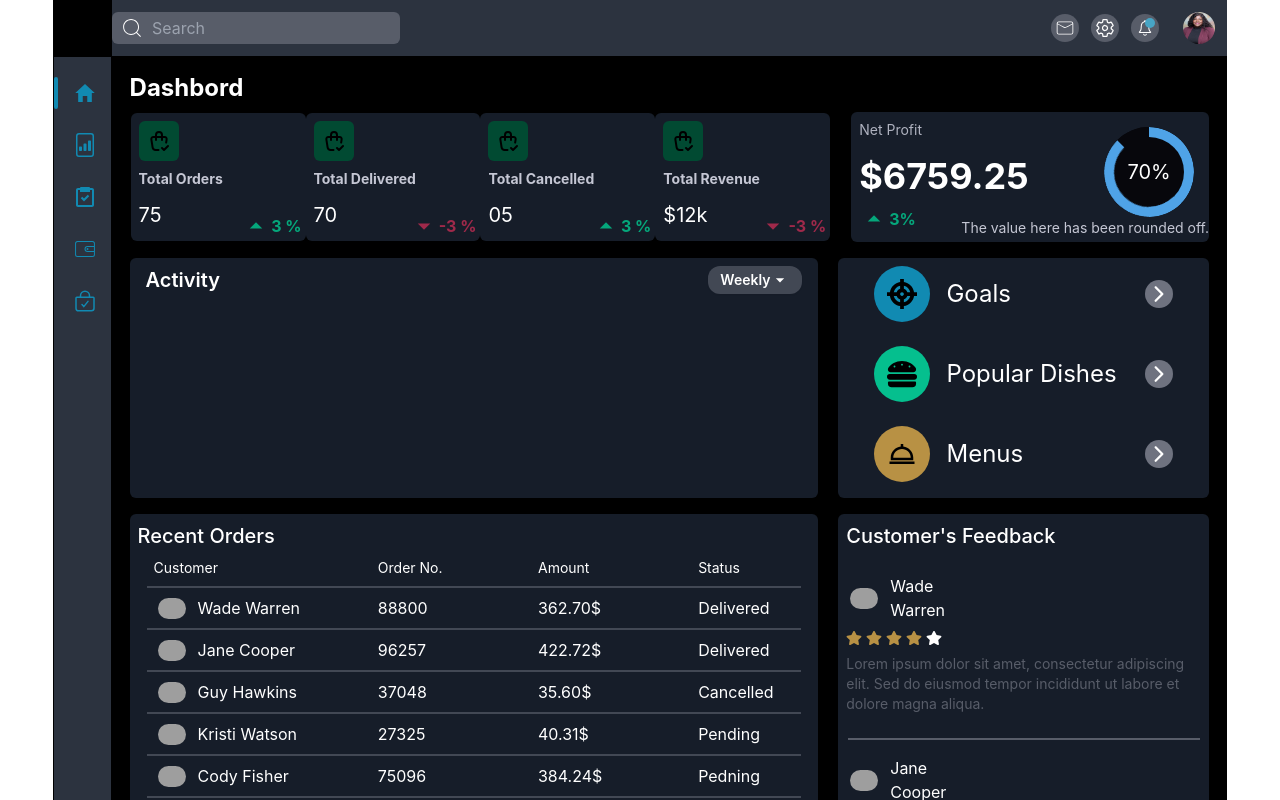
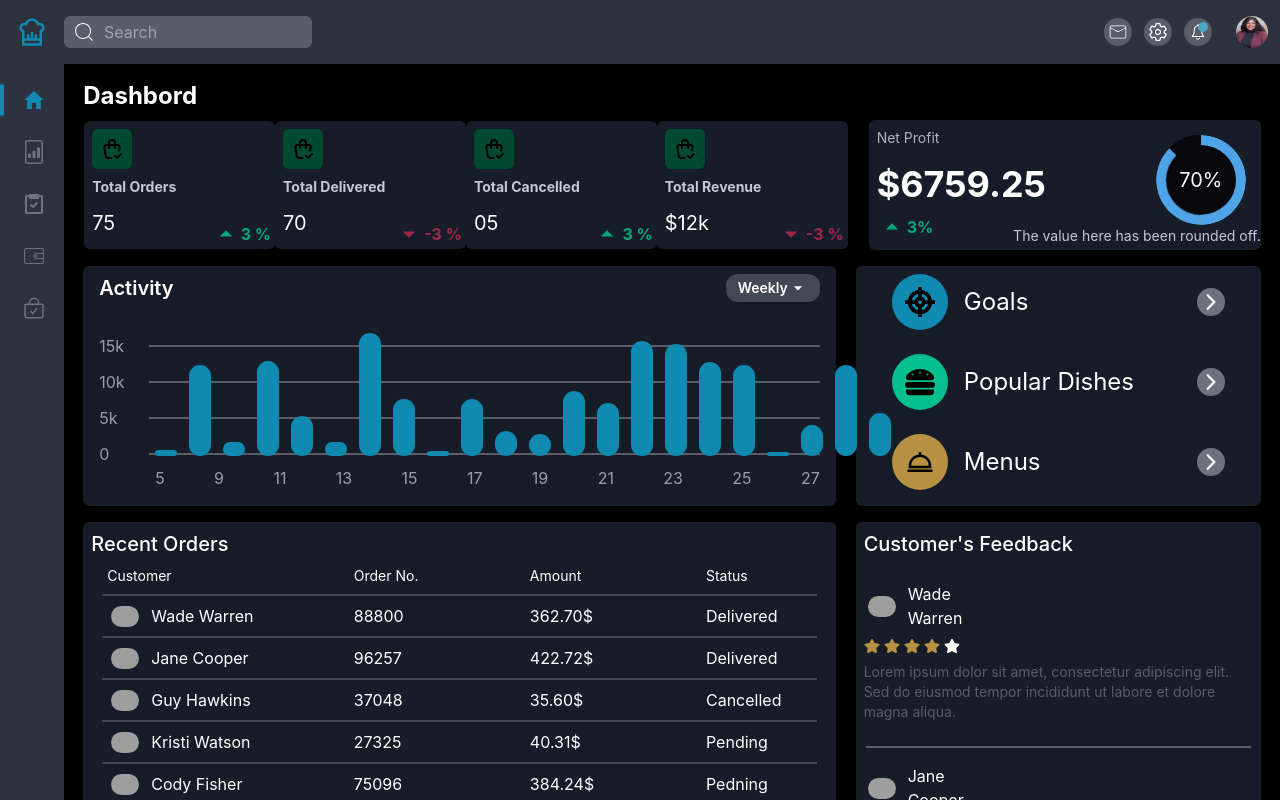
Before and after one commit to devsuthar777/FitPeo-DashBoard, a React (Create React App) app: page / in a window 1280 px wide. Shown: the top 800 px of the page. Built offline with nearby package versions, Linux system fonts and the light colour scheme; grey boxes are pictures that could not be loaded.

Commit message:
Monitor size development done

```diff
--- a/src/App.js
+++ b/src/App.js
@@ -6,7 +6,7 @@ import NavBar from './components/NavBar';
 import './App.css';
 function App() {
   return (
-    <div className='bg-black  h-full w-11/12 mx-auto'>
+    <div className='bg-black  h-full  mx-auto overflow-hidden'>
       <nav className='w-full'>
       <NavBar/>
       </nav>
--- a/src/components/NavBar.jsx
+++ b/src/components/NavBar.jsx
@@ -3,16 +3,17 @@ import { CiSearch } from "react-icons/ci";
 import { CiMail } from "react-icons/ci";
 import { IoSettingsOutline } from "react-icons/io5";
 import { IoIosNotificationsOutline } from "react-icons/io";
+import { GrRestaurant } from "react-icons/gr";
 import profileDp from '../assests/jpgs/profileDp.jpg'
 
 const NavBar = () => {
   return (
-    <div className='w-full flex h-14'>
-        <div className='w-[5%] h-full '><img ></img></div>
+    <div className='w-full flex h-16'>
+        <div className='w-[5%] h-full bg-richblack-700 flex items-center justify-center s'><GrRestaurant className='text-blue-200 text-3xl   '/></div>
         <div className='w-[95%] flex bg-richblack-700 items-center justify-between'>
             <div className='flex bg-richblack-500 h-8 items-center my-auto rounded-md gap-2'>
                 <CiSearch className='text-white my-2  text-2xl ml-2'/>
-                <input className='bg-transparent py-2 outline-none text-richblack-200' placeholder='Search'></input>
+                <input className='bg-transparent py-3 outline-none text-richblack-200 w-52' placeholder='Search'></input>
             </div>
             <div className='flex items-center gap-6 mr-3'>
             <ul className='flex gap-3 ' >
--- a/src/components/SideBar.jsx
+++ b/src/components/SideBar.jsx
@@ -6,13 +6,13 @@ import { CiWallet } from "react-icons/ci";
 import { IoBagCheckOutline } from "react-icons/io5";
 const SideBar = () => {
   return (
-    <div className='w-[5%] border bg-richblack-700 min-h-screen'>
+    <div className='w-[5%]  bg-richblack-700 min-h-screen'>
     <ul className='w-full flex flex-col gap-5 my-5 h-full '>
      <li className='w-full flex h-8  items-center hover:cursor-pointer'><div className='bg-blue-200 h-full w-1 rounded-md'></div><IoMdHome  className='text-blue-200 text-2xl mx-auto'/></li>
-     <li className='w-full flex h-8  items-center hover:cursor-pointer'><div className='bg-transparent h-full w-1'></div><BsFileBarGraph  className='text-blue-200 text-2xl mx-auto'/></li>
-     <li className='w-full flex h-8  items-center hover:cursor-pointer'><div className='bg-transparent h-full w-1'></div><BiTask  className='text-blue-200 text-2xl mx-auto'/></li>
-     <li className='w-full flex h-8  items-center hover:cursor-pointer'><div className='bg-transparent h-full w-1'></div><CiWallet  className='text-blue-200 text-2xl mx-auto'/></li>
-     <li className='w-full flex h-8  items-center hover:cursor-pointer'><div className='bg-transparent h-full w-1'></div><IoBagCheckOutline  className='text-blue-200 text-2xl mx-auto'/></li>
+     <li className='w-full flex h-8  items-center hover:cursor-pointer'><div className='bg-transparent h-full w-1'></div><BsFileBarGraph  className='text-richblack-400 text-2xl mx-auto'/></li>
+     <li className='w-full flex h-8  items-center hover:cursor-pointer'><div className='bg-transparent h-full w-1'></div><BiTask  className='text-richblack-400 text-2xl mx-auto'/></li>
+     <li className='w-full flex h-8  items-center hover:cursor-pointer'><div className='bg-transparent h-full w-1'></div><CiWallet  className='text-richblack-400 text-2xl mx-auto'/></li>
+     <li className='w-full flex h-8  items-center hover:cursor-pointer'><div className='bg-transparent h-full w-1'></div><IoBagCheckOutline  className='text-richblack-400 text-2xl mx-auto'/></li>
     </ul>
     </div>
   )
--- a/src/components/dashBoardComponents/ActivityGraph.jsx
+++ b/src/components/dashBoardComponents/ActivityGraph.jsx
@@ -1,8 +1,16 @@
-import React from 'react'
+import React, { useState } from 'react'
 import { MdArrowDropDown, MdArrowDropUp } from "react-icons/md";
 const ActivityGraph = () => {
+    const acitivityArray = ["0","5k","10k","15k"];
+    const horioztalArray = [5,9,11,13,15,17,19,21,23,25,27];
+    const graphValues=[];
+    for(let i=0; i<22; i++)
+    {
+        graphValues.push(Math.round(Math.random() * 100));
+    }
+    const [graphValuess,setGraphValues] = useState(graphValues);
   return (
-    <div className='w-[65%] bg-richblack-800 h-60 rounded-md px-4 py-2'>
+    <div className='w-[65%] bg-richblack-800 h-60 rounded-md px-4 py-2 '>
         <div className='w-full flex justify-between'>
             <p className='text-xl font-semibold text-white'>Activity</p>
             <p className='bg-richblack-600 hover:cursor-pointer shadow-sm rounded-xl text-black text-sm text-center px-3 py-1 flex items-center'>
@@ -10,6 +18,32 @@ const ActivityGraph = () => {
                 <MdArrowDropDown className='text-xl text-white'/>
             </p>
         </div>
+        <div className='relative h-full flex flex-col'>
+            <ul className='flex flex-col gap-3 mt-8'>
+                {
+                    acitivityArray.map((data,index) => <li
+                    className='flex items-center gap-4'
+                    key={index}>
+                        <p className='w-9 text-richblack-200'>{data}</p> <div className='w-full h-[2px] bg-richblack-500'></div>
+                    </li>).reverse()
+                }
+            </ul>
+            <ul className='flex text-richblack-200 justify-between ml-14'>
+                {
+                    horioztalArray.map((data,index)=><li>
+                        {data}
+                    </li>)
+                }
+            </ul>
+            <ul className='flex absolute left-14 top-5 justify-between gap-3  h-[60%] place-items-end'>
+                {
+                    graphValuess.map((data) =>
+                        <li key={data} className={`w-[22px]  bg-blue-200 rounded-2xl`} style={{height: `${data}%` }}> </li>
+                    )
+                }
+            </ul>
+
+        </div>
     </div>
   )
 }
```
